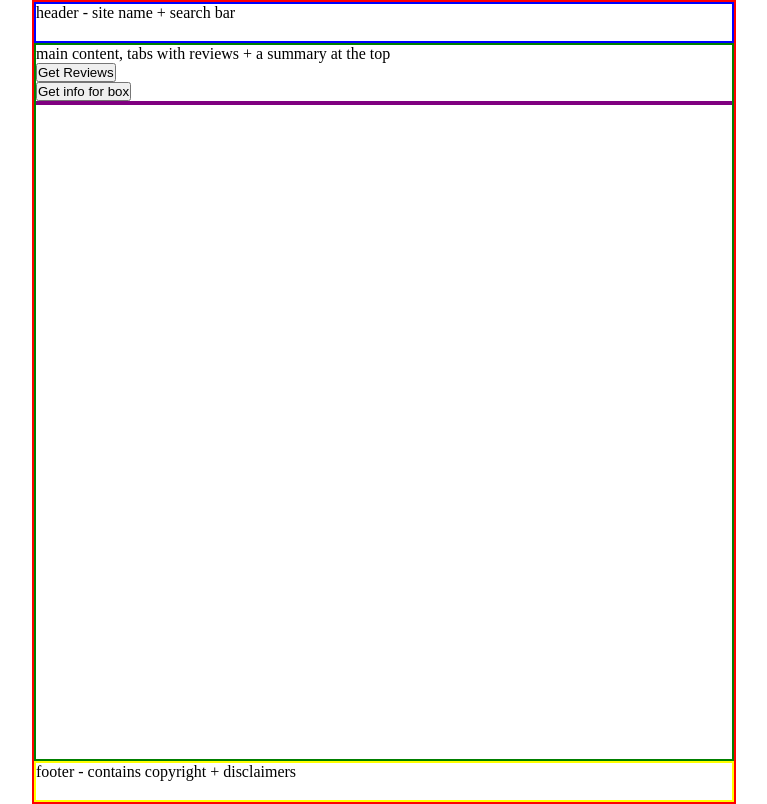
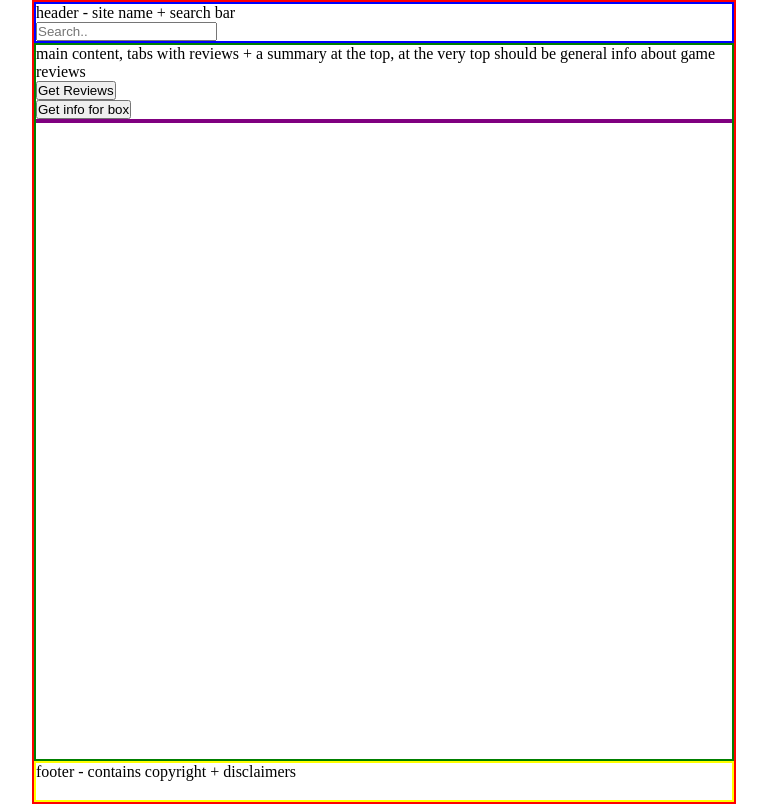
Before and after one commit to kd-kdev/review-aggregator, a Flask app: page / in a window 1280 px wide. Shown: the whole page, without its empty margins (256-1023 px from the left). Run offline with Flask 3, Linux system fonts and the light colour scheme.

Commit message:
feat: add search bar form, route not working

```diff
--- a/main.py
+++ b/main.py
@@ -54,5 +54,14 @@ def get_info(game_id):
     return parsed.model_dump_json(indent=2)
 
 
+# Search endpoint
+@app.route("/search?")
+def search():
+    text = request.form["text"]
+    text_str = str(text)
+
+    return text_str
+
+
 if __name__ == "__main__":
     app.run(debug=True)
--- a/templates/index.html
+++ b/templates/index.html
@@ -17,9 +17,24 @@
       <div class="content-wrapper">
         <div class="header">
           <p>header - site name + search bar</p>
+          <form method="POST">
+            <input
+              name="text"
+              type="text"
+              placeholder="Search.."
+              hx-get="/search"
+              hx-trigger="change"
+              hx-target="#search-results"
+            />
+          </form>
+
+          <div id="search-results"></div>
         </div>
         <div class="main-content">
-          <p>main content, tabs with reviews + a summary at the top</p>
+          <p>
+            main content, tabs with reviews + a summary at the top, at the very
+            top should be general info about game reviews
+          </p>
           <button hx-get="/get_game" hx-target="#result" hx-trigger="click">
             Get Reviews
           </button>
```
